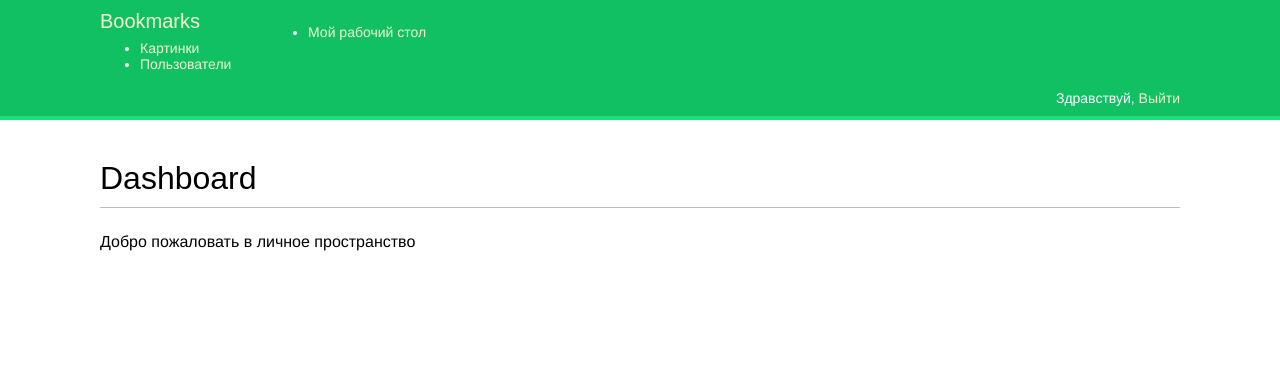
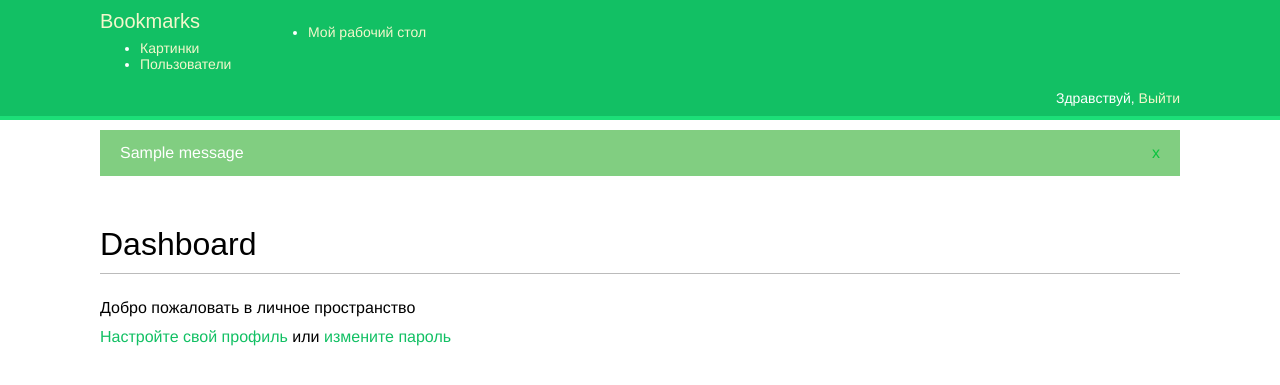
Before and after one commit to TolimanStaR/Django-simple-social-network, a Django app: page /account/ in a window 1280 px wide. Shown: the top 385 px of the page. Run offline with Django 3.2, Linux system fonts and the light colour scheme; a user stored in the database is signed in; tables that the repository leaves empty hold one stand-in row (values such as "Sample post"); one stand-in notice (Sample message) is shown; some web fonts are replaced.

Commit message:
now it is possible to change password and account settings from dashboard

```diff
--- a/bookmarks/account/templates/account/dashboard.html
+++ b/bookmarks/account/templates/account/dashboard.html
@@ -3,6 +3,12 @@
 {% block title %}Рабочий стол{% endblock %}
 
 {% block content %}
-<h1>Dashboard</h1>
-    <p>Добро пожаловать в личное пространство</p>
+    <h1>Dashboard</h1>
+    <p>
+        Добро пожаловать в личное пространство
+        <br>
+        <a href="{% url "edit" %}">Настройте свой профиль</a>
+        или
+        <a href="{% url "password_change" %}">измените пароль</a>
+    </p>
 {% endblock %}
--- a/bookmarks/account/templates/base.html
+++ b/bookmarks/account/templates/base.html
@@ -31,6 +31,16 @@
         {% endif %}
     </span>
 </div>
+{% if messages %}
+    <ul class="messages">
+        {% for message in messages %}
+            <li class="{{ message.tags }}">
+                {{ message|safe }}
+                <a href="#" class="close">x</a>
+            </li>
+        {% endfor %}
+    </ul>
+{% endif %}
 <div id="content">
     {% block content %}{% endblock %}
 </div>
--- a/bookmarks/account/urls.py
+++ b/bookmarks/account/urls.py
@@ -20,6 +20,7 @@ urlpatterns = [
     path('', views.dashboard, name='dashboard'),
     path('', include('django.contrib.auth.urls')),  # Все необходимые ссылки django предоставляет из коробки
     path('edit/', views.edit, name='edit'),
+    path('social-auth/', include('social_django.urls', namespace='social')),
 ]
 
 if settings.DEBUG:
--- a/bookmarks/account/views.py
+++ b/bookmarks/account/views.py
@@ -4,6 +4,7 @@ from django.http import HttpResponse
 from django.contrib.auth import authenticate, login
 from .forms import LoginForm, UserRegistrationForm, UserEditForm, ProfileEditForm
 from .models import Profile
+from django.contrib import messages
 
 
 def user_login(request):
@@ -63,6 +64,9 @@ def edit(request):
         if user_form.is_valid() and profile_form.is_valid():
             user_form.save()
             profile_form.save()
+            messages.success(request, 'Профиль успешно обновлён')
+        else:
+            messages.error(request, 'Ошибка при попытке обновить профиль')
 
     else:
         user_form = UserEditForm(instance=request.user)
--- a/bookmarks/bookmarks/settings.py
+++ b/bookmarks/bookmarks/settings.py
@@ -26,7 +26,7 @@ SECRET_KEY = 'q7nb-@!6*w(qwnylcs-spn-3*_772d*4%m%j@h*4#voxebpsz-'
 # SECURITY WARNING: don't run with debug turned on in production!
 DEBUG = True
 
-ALLOWED_HOSTS = []
+ALLOWED_HOSTS = ['localsite.com', 'localhost', '127.0.0.1']
 
 # Application definition
 
@@ -38,6 +38,7 @@ INSTALLED_APPS = [
     'django.contrib.messages',
     'django.contrib.staticfiles',
     'django.contrib.admin',
+    'social_django',
 ]
 
 MIDDLEWARE = [
```
Also changed, not shown: bookmarks/db.sqlite3.
